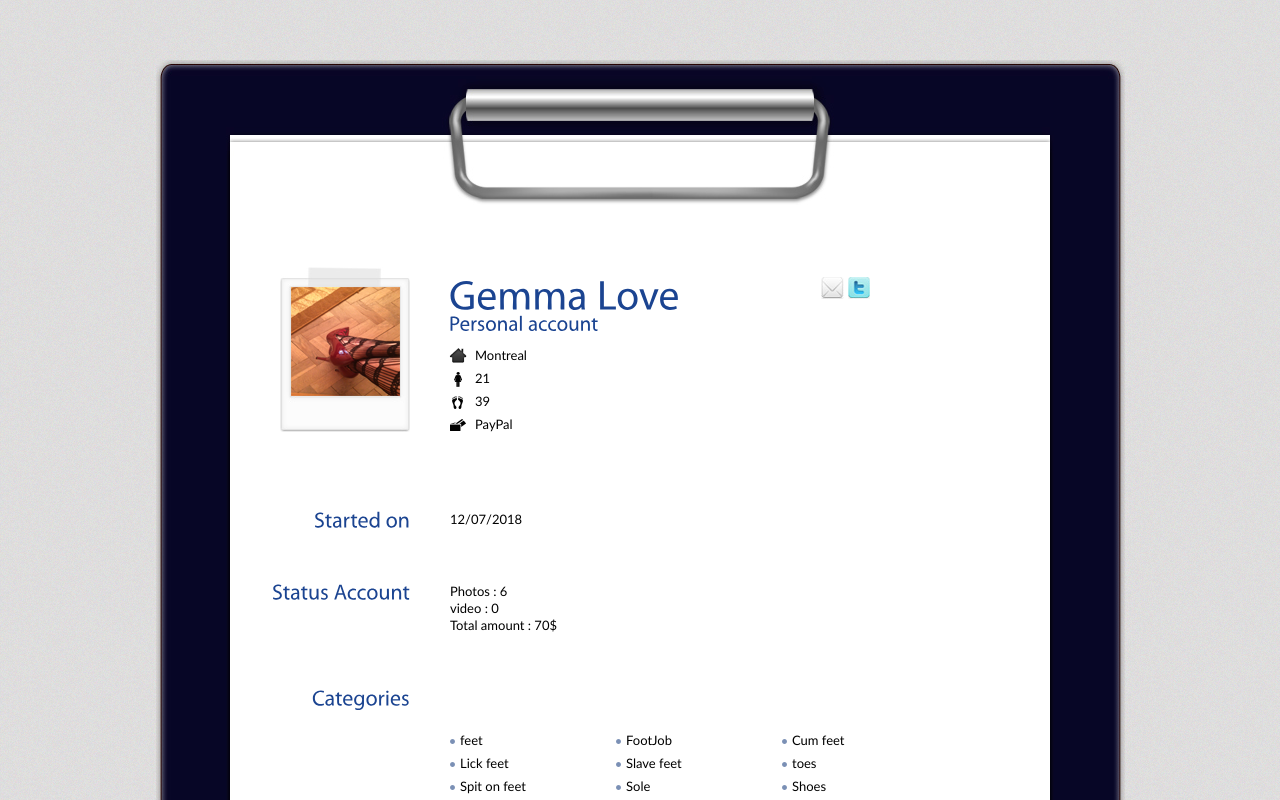
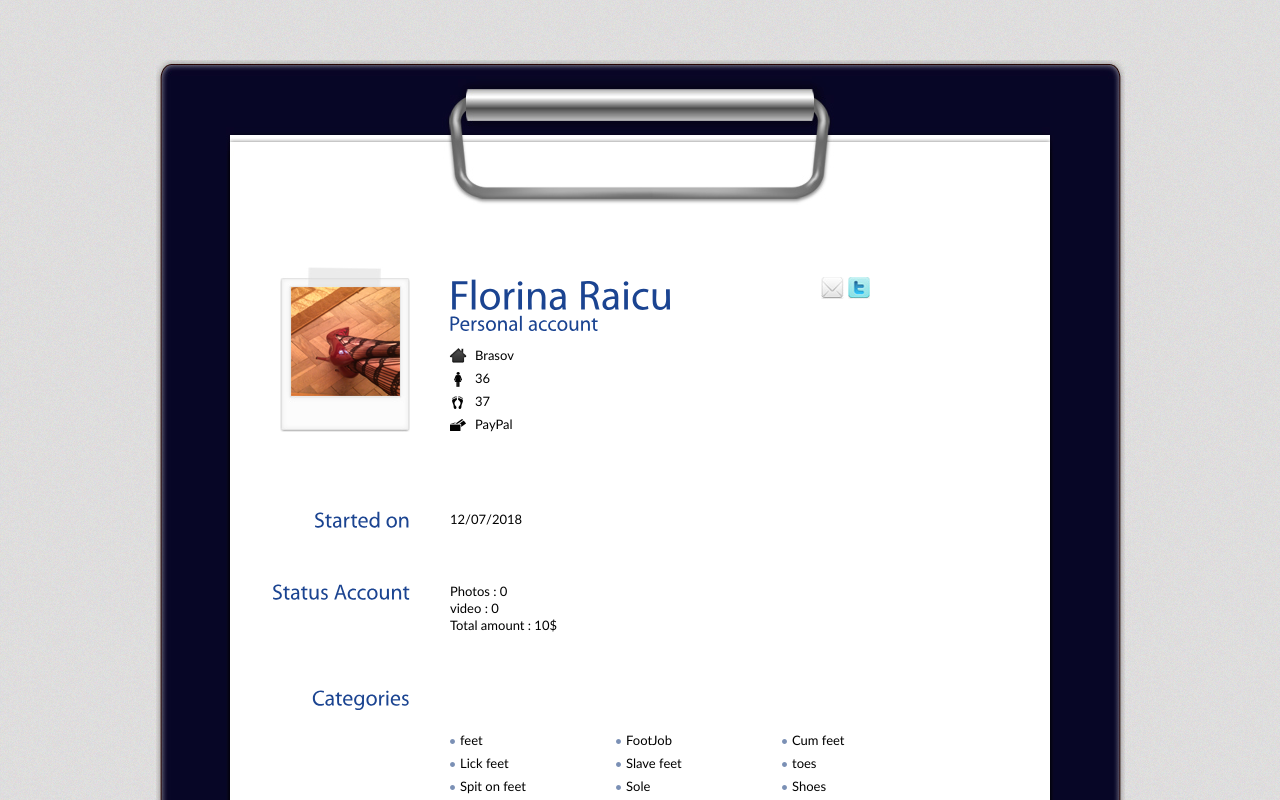
Before and after one commit to MegaFeet/Florina-Raicu, a plain HTML site: page index.html in a window 1280 px wide. Shown: the top 800 px of the page. Drawn offline with Linux system fonts and the light colour scheme.

Commit message:
Update index.html

```diff
--- a/index.html
+++ b/index.html
@@ -2,7 +2,7 @@
 <html xmlns="http://www.w3.org/1999/xhtml">
 <head>
 <meta http-equiv="Content-Type" content="text/html; charset=UTF-8" />
-<title>Gemma Love</title>
+<title>Florina Raicu</title>
 <link type="text/css" rel="stylesheet" href="css/blue.css" />
 <link type="text/css" rel="stylesheet" href="css/print.css" media="print"/>
 <!--[if IE 7]>
@@ -37,12 +37,12 @@
           <!-- End Image -->
           <!-- Begin Personal Information -->
           <div class="self">
-            <h1 class="name">Gemma Love<br />
+            <h1 class="name">Florina Raicu<br />
               <span>Personal account</span></h1>
             <ul>
-	      <li class="ad">Montreal</li>
-              <li class="web">21</li>
-              <li class="tel"> 39 </li>
+	      <li class="ad">Brasov</li>
+              <li class="web">36</li>
+              <li class="tel"> 37 </li>
               <li class="mail">PayPal</li>
 
             </ul>
@@ -69,9 +69,9 @@
         <!-- Begin 1st Row -->
         <div class="entry">
           <h2>Status Account</h2>
-	 <p>  Photos : 6 </p>
+	 <p>  Photos : 0 </p>
 	<p>  video : 0 </p>
-	<p> Total amount : 70$ </p>
+	<p> Total amount : 10$ </p>
 
         </div>
 
```
